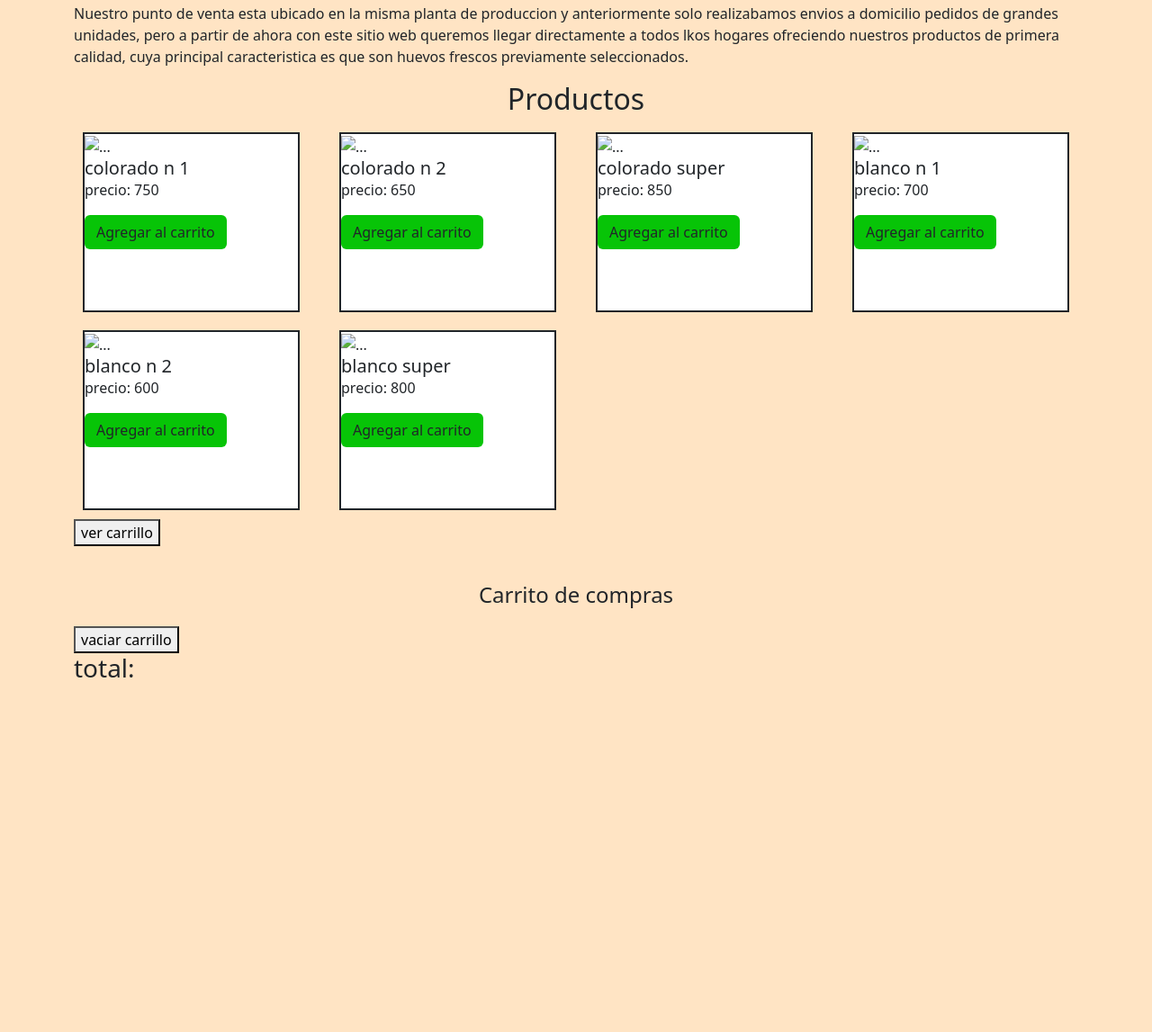
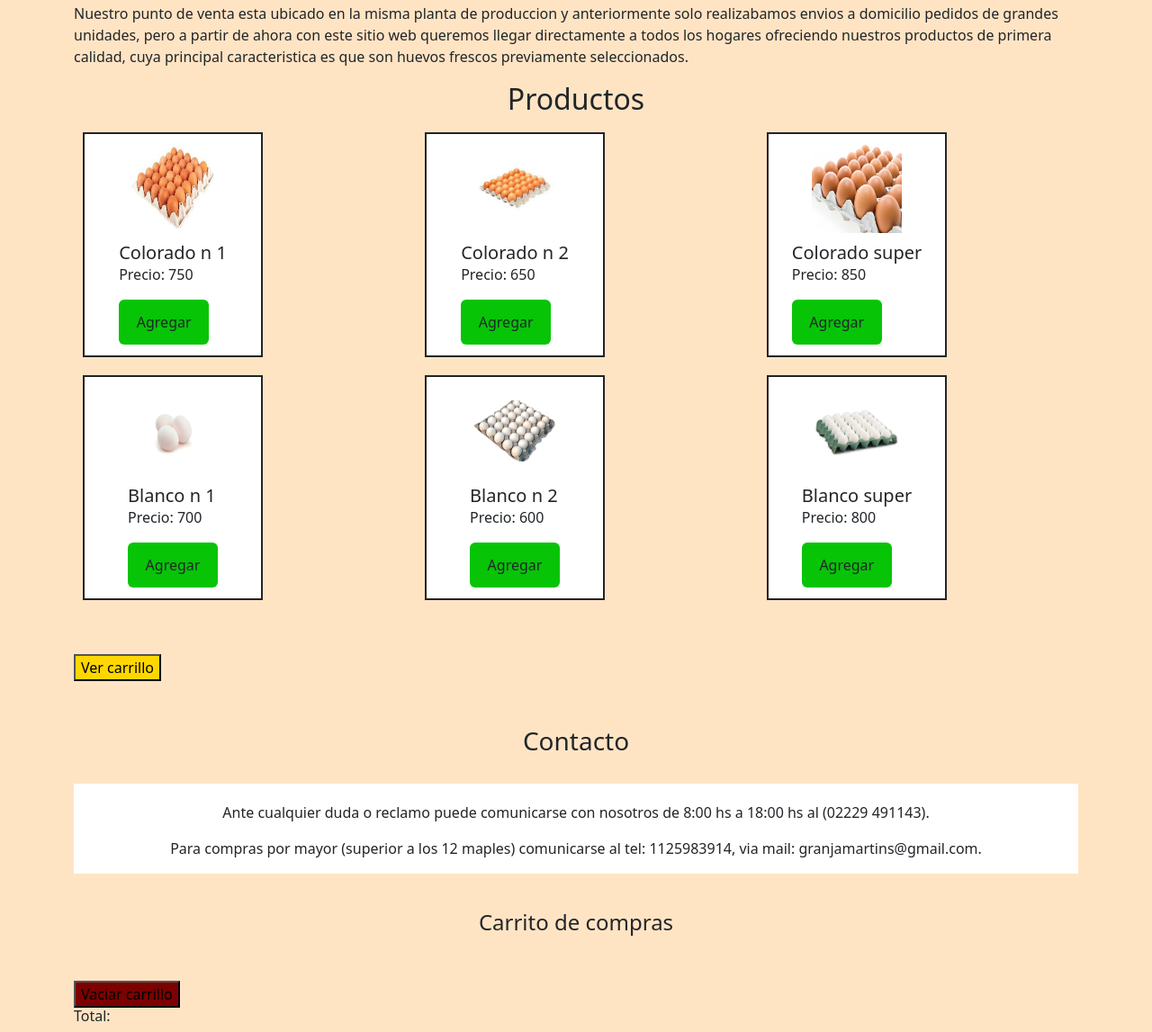
Before and after one commit to MMartins00/GranjaMartins, a plain HTML site: page index.html in a window 1280 px wide. Shown: the part 253-1400 px from the top of the page at 90% size. Before the commit the page ends 1021 px from the top, so only its background shows below. Drawn offline with nearby package versions, Linux system fonts and the light colour scheme.

Commit message:
ultima entrega

```diff
--- a/estilos.css
+++ b/estilos.css
@@ -1,15 +1,24 @@
 body{
     background-color: bisque;
 }
-
+.productos{
+    display: grid;
+    grid-template-columns: 1rem, 1rem, 1rem;
+    grid-template-areas: "contenedor contenedor contenedor";
+}
 .titulocarrito{
     margin-top: 40px;
 }
 .contenedorproductos{
     background-color: white;
-    height: 200px;
+    width: 200px;
+    height: 250px;
     border: solid 2px;
     margin: 10px 10px 10px 10px;
+    display: flex;
+    flex-direction: column;
+    align-items: center;
+    grid-area: "contenedor" ;
 }
 .contenedorcarrito{
     margin-top: 20px;
@@ -18,4 +27,36 @@ body{
 
 .btncolor{
     background-color: rgb(7, 196, 7);
+    width: 100px;
+    height: 50px;
 }
+.fotos{
+    margin: 10px 10px 10px 10px;
+    width: 100px;
+    height: 100px;
+    background-repeat: no-repeat;
+
+}
+.vercarrito{
+    background-color: gold;
+    margin-top: 50px;
+}
+h3{
+    margin-top: 50px;
+    margin-bottom: 30px;
+}
+.btneliminar{
+    background-color: rgb(255, 46, 46);
+}
+.vaciarcarrito{
+    background-color: rgb(124, 1, 1);
+    margin-top: 30px ;
+}
+
+.contacto{
+    padding-top: 20px;
+    background-color: white;
+    display: flex;
+    flex-direction: column;
+    align-items: center;
+}
--- a/extension.js
+++ b/extension.js
@@ -9,12 +9,12 @@ class producto {
 
 }
 
-const coloradon1 = new producto("colorado n 1", 750, 1, "imagenes/");
-const coloradon2 = new producto("colorado n 2", 650, 2);
-const coloradosuper = new producto("colorado super", 850, 3);
-const blancon1 = new producto("blanco n 1", 700, 4);
-const blancon2 = new producto("blanco n 2", 600, 5);
-const blancosuper = new producto("blanco super", 800, 6);
+const coloradon1 = new producto("Colorado n 1", 750, 1, "imagenes/n1.jpeg");
+const coloradon2 = new producto("Colorado n 2", 650, 2, "imagenes/n2.jpeg");
+const coloradosuper = new producto("Colorado super", 850, 3, "imagenes/super.jpeg");
+const blancon1 = new producto("Blanco n 1", 700, 4, "imagenes/n1b.jpeg");
+const blancon2 = new producto("Blanco n 2", 600, 5, "imagenes/n2b.jpeg");
+const blancosuper = new producto("Blanco super", 800, 6, "imagenes/superb.jpeg");
 
 let carrito = []
 
@@ -29,12 +29,12 @@ const verproductos = () => {
     const div1 = document.createElement("div");
     div1.classList.add("col-xl-3", "col-md-6", "col-sm-12");
     div1.innerHTML = `<div class= "contenedorproductos">
-    <img src="..." class="card-img-top" alt="...">
+    <img src="${producto.img}" class="card-img-top fotos" alt="...">
     <div class="card-body">
       <h5 class="card-title"> ${producto.nombre}</h5>
-      <p class="card-text"> precio: ${producto.precio}</p>
+      <p class="card-text"> Precio: ${producto.precio}</p>
 
-      <button class="btn btncolor" id = "botonagregar${producto.id}">Agregar al carrito </button>
+      <button class="btn btncolor" id = "botonagregar${producto.id}">Agregar </button>
     </div>
   </div>
 
@@ -80,7 +80,7 @@ const vercarrito = () => {
           <h5 class="card-title"> ${producto.nombre}</h5>
           <p class="card-text"> precio: ${producto.precio}</p>
           <p> cantidad: ${producto.cantidad}</p>
-          <button class="btn btncolor" id = "eliminar${producto.id}">eliminar producto</button>
+          <button class="btn btneliminar" id = "eliminar${producto.id}">eliminar producto</button>
         </div>
       </div>
 
@@ -113,8 +113,9 @@ const vercarrito = () => {
    }
 
    //calculamos el total
+
    const totalcompra = document.getElementById("total");
-   const calcular = () => {
+   let calcular = () => {
     let preciototal = 0;
     carrito.forEach(producto => {
       preciototal += producto.precio * producto.cantidad;
--- a/index.html
+++ b/index.html
@@ -54,20 +54,23 @@
         distintos tamaños de acuerdo a las necesidades de cada cliente.</p>
     <p> Nuestro punto de venta esta ubicado en la misma planta de produccion y anteriormente solo realizabamos envios a
         domicilio pedidos de grandes unidades, pero a partir de ahora con este sitio web queremos llegar directamente a
-        todos lkos hogares ofreciendo nuestros productos de primera calidad, cuya principal caracteristica es que son
+        todos los hogares ofreciendo nuestros productos de primera calidad, cuya principal caracteristica es que son
         huevos frescos previamente seleccionados.</p>
     </div>
-
-    <div id="productos" class="row productos">
-        <h2 class="text-center "> Productos</h2>
+    <h2 class="text-center "> Productos</h2>
+    <div id="productos" class="row productos"></div>
+    <button id="vercarrito" class="vercarrito"> Ver carrillo</button>
+    <h3 id="contacto" class="text-center"> Contacto</h3>
+    <div class="contacto">
+    <p>Ante cualquier duda o reclamo puede comunicarse con nosotros de 8:00 hs a 18:00 hs al (02229 491143).</p>
+    <p>Para compras por mayor (superior a los 12 maples) comunicarse al tel: 1125983914, via mail: granjamartins@gmail.com.</p>
     </div>
-    <button id="vercarrito"> ver carrillo</button>
     <h4 class="text-center titulocarrito">Carrito de compras</h4>
     <div id="contenedorcarrito" class="contenedorcarrito">
 
     </div>
-    <button id="vaciarcarrillo"> vaciar carrillo</button>
-    <h3 id="total"> total:</h3>
+    <button id="vaciarcarrillo" class="vaciarcarrito"> Vaciar carrillo</button>
+    <h6 id="total"> Total:</h6>
     <script src="https://cdn.jsdelivr.net/npm/bootstrap@5.2.3/dist/js/bootstrap.bundle.min.js"
         integrity="sha384-kenU1KFdBIe4zVF0s0G1M5b4hcpxyD9F7jL+jjXkk+Q2h455rYXK/7HAuoJl+0I4"
         crossorigin="anonymous"></script>
```
